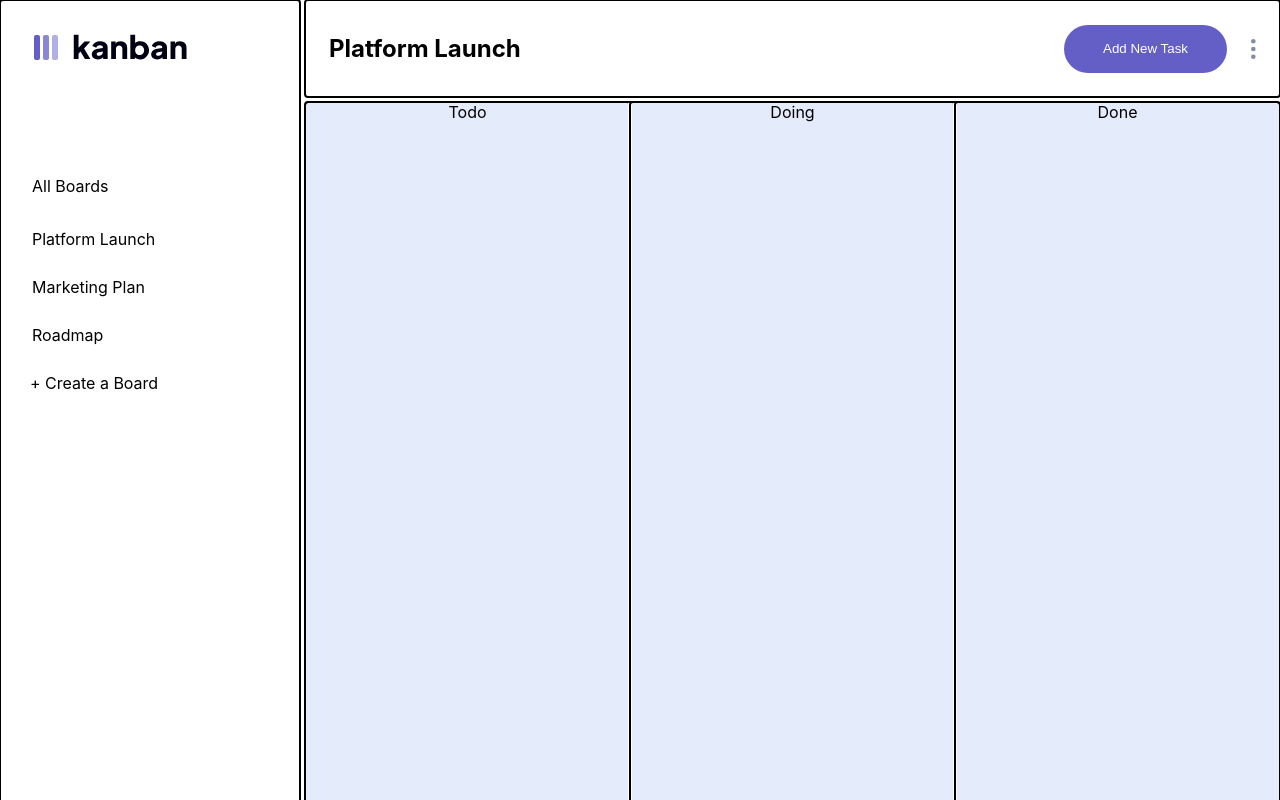
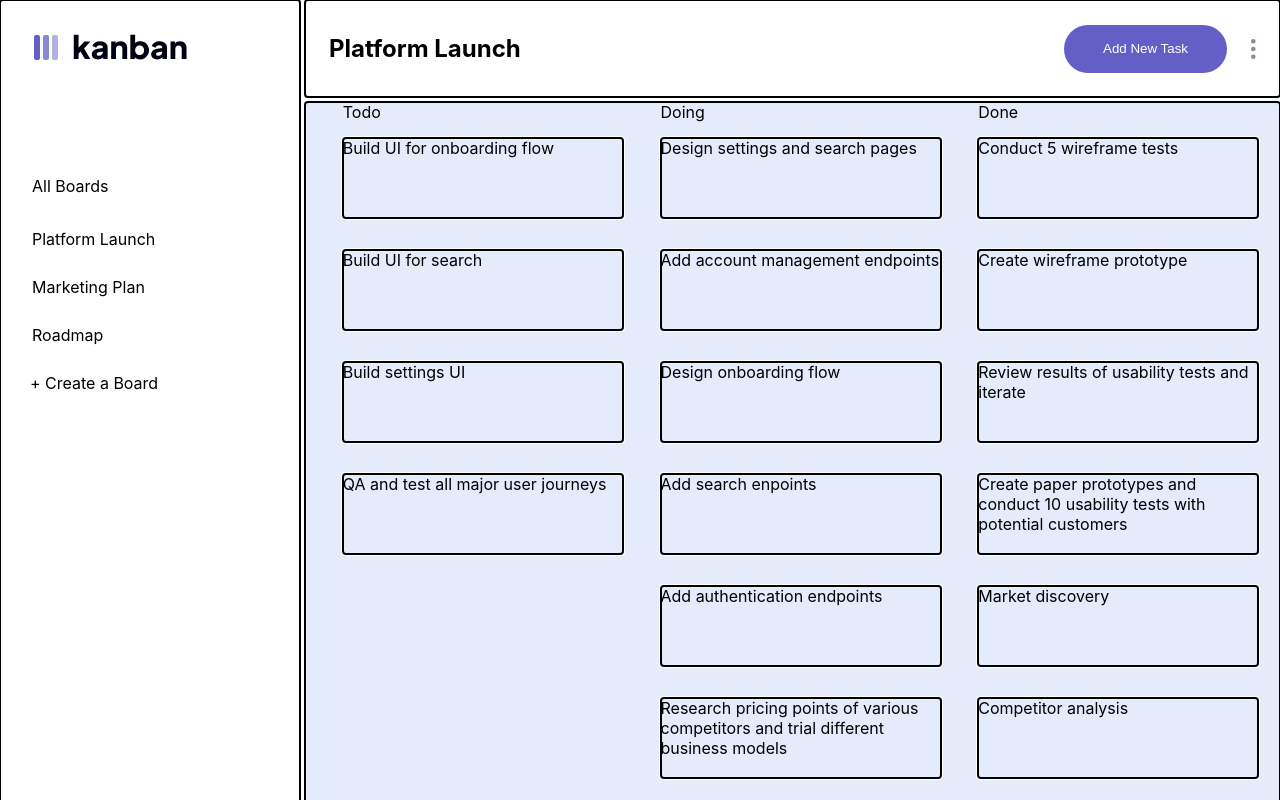
Before and after one commit to aliuwd927/kanban-task-management-web-app, a React (Create React App) app in the folder client/: page / in a window 1280 px wide. Both pictures are taken after a click on the element "Platform Launch". Shown: the top 800 px of the page. Built offline with nearby package versions, Linux system fonts and the light colour scheme.

Commit message:
need to refactor map w/in map

```diff
--- a/client/src/App.css
+++ b/client/src/App.css
@@ -234,8 +234,29 @@ https://upmostly.com/tutorials/build-a-react-switch-toggle-component
   justify-content: space-evenly;
 }
 
+.task_arr_Container{
+  width: 100%;
+  height: 100%;
+}
+
 .Todo_Container,.Doing_Container,.Done_Container{
   text-align: center ;
   width: 100%;
+  outline: red auto;
+}
+.task_Title_Container{
+ display: flex;
+ flex-direction: column;
+ gap:2rem;
+}
+.inner_Task_Column_Container{
+  display: flex;
+  flex-direction: column;
+  gap: 1rem;
+  margin-left: 1rem;
+}
+.task_Title{
+  width: 280px;
+  height: 80px;
   outline: auto;
 }
--- a/client/src/components/board/BoardInfoContainer.tsx
+++ b/client/src/components/board/BoardInfoContainer.tsx
@@ -5,12 +5,11 @@ export default function BoardInfoComponent() {
   const boardArr = state?.storeData?.boards;
 
   //Testing Things
-  boardArr?.map((element) => {
-    if (state.boardName === element.name) {
-      //console.log(element.columns);
-    }
-  });
-
+  // boardArr?.map((element) => {
+  //   if (state.boardName === element.name) {
+  //     //console.log(element.columns);
+  //   }
+  // });
 
   /*
 
@@ -20,25 +19,47 @@ export default function BoardInfoComponent() {
 
   */
 
-  // let [colArr] =
-  //   boardArr?.map((element) => {
-  //     if(state.boardName === element.name){
-  //       //console.log(element)
-  //       return element?.columns;
-  //     }
-  //   }) ?? [];
+  let [colArr] =
+    boardArr
+      ?.filter((element) => element.name === state.boardName)
+      .map((element) => {
+        const coltaskArr = element?.columns;
+        // const colTask = coltaskArr?.map((tasks) => {
+        //   // console.log(tasks);
+        //   return tasks?.name;
+        // });
+        return [element?.columns];
+      }) ?? [];
 
-  let [colArr] = boardArr?.filter(element => element.name === state.boardName).map(element => {
-    return element?.columns
-  }) ?? []
-
-  console.log(colArr)
   return (
     <div className="task_Column">
       {colArr?.map((element) => {
-        return (
-          <div className={`${element.name}_Container`}>{element?.name}</div>
-        );
+        let test = element?.map((innerElement) => {
+          //console.log(innerElement.tasks);
+          return (
+            <div className="inner_Task_Column_Container">
+              <div>{innerElement?.name}</div>
+              <div className="task_Title_Container">
+                {innerElement?.tasks?.map((element) => {
+                  console.log(element?.subtasks);
+
+                  return (
+                    <div className="task_Title">
+                      {element?.title}
+                      <div>
+                        {/* {
+                          1) We have to break every piece into an component of its own and nest them.
+                          2) We need to utilize dispatch for nested Array in the subs of sub arrays.
+                          } */}
+                      </div>
+                    </div>
+                  );
+                })}
+              </div>
+            </div>
+          );
+        });
+        return test;
       })}
     </div>
   );
```
